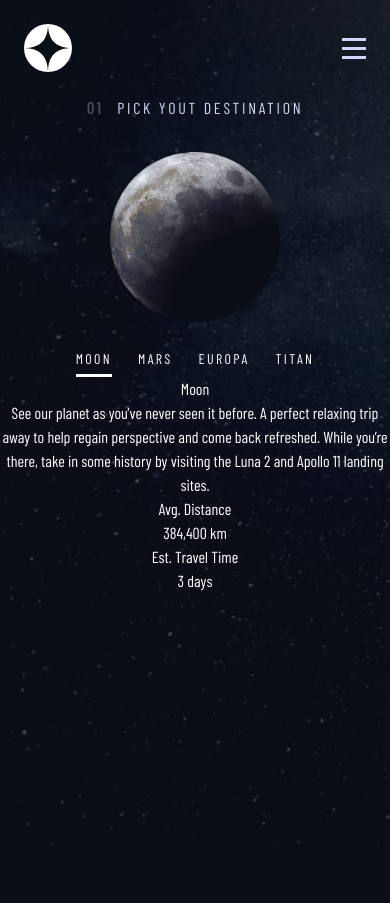
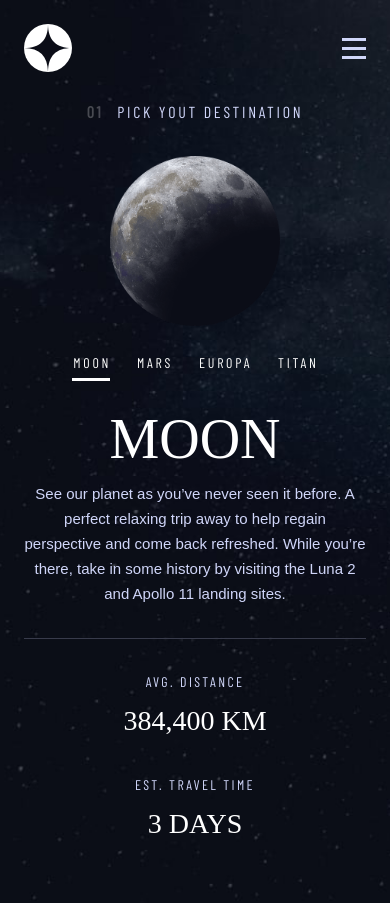
Before and after one commit to WandoCode/space-website, a Next.js app: page /destination in a window 390 px wide. Before the commit the page ends 844 px from the top, so only its background shows below. Built offline with nearby package versions, Linux system fonts and the light colour scheme; a web font is replaced by a local one.

Commit message:
Add style for destination page: mobile

```diff
--- a/components/atoms/ListItem/ListItem.tsx
+++ b/components/atoms/ListItem/ListItem.tsx
@@ -7,7 +7,7 @@ interface Props {
 export const ListItem = ({ text, isActive, cbClick }: Props) => {
   const buildItemClassName = () => {
     const basicStyle =
-      "relative nav-text w-fit  hover:after:content-[''] hover:after:h-[3px] hover:after:bg-white hover:after:w-[100%] hover:after:absolute hover:after:bottom-0 hover:after:left-0 cursor-pointer"
+      "relative w-fit hover:after:content-[''] hover:after:h-[3px] hover:after:bg-white hover:after:w-[100%] hover:after:absolute hover:after:bottom-0 hover:after:left-0 cursor-pointer"
 
     const activeStyle =
       "after:content-[''] after:h-[3px] after:bg-white after:w-[100%] after:absolute after:bottom-0 after:left-0"
@@ -17,7 +17,10 @@ export const ListItem = ({ text, isActive, cbClick }: Props) => {
 
   return (
     <li className={buildItemClassName()}>
-      <button className="subtitle-2 pb-2" onClick={() => cbClick()}>
+      <button
+        className="nav-text pb-2 translate-x-[1px] "
+        onClick={() => cbClick()}
+      >
         {text}
       </button>
     </li>
--- a/layouts/LayoutPage.tsx
+++ b/layouts/LayoutPage.tsx
@@ -25,7 +25,7 @@ export const LayoutPage = ({ mainClassName, children }: Props) => {
 
   return (
     <>
-      <header className="flex justify-between items-center py-6 px-6 sm:pt-0 sm:pr-0 sm:pl-10  md:pl-[55px] md:pt-10">
+      <header className="flex justify-between items-center pt-6 px-6 sm:pt-0 sm:pr-0 sm:pl-10  md:pl-[55px] md:pt-10">
         <div className="before:hidden relative flex-grow z-10 before:md:block before:md:h-[1px] before:md:content-[''] before:md:absolute before:md:bg-white before:md:right-[-30px] before:md:bottom-[50%] before:md:left-[112px] before:md:opacity-25 ">
           <Image src="/shared/logo.svg" alt="logo" width={48} height={48} />
         </div>
--- a/pages/destination.tsx
+++ b/pages/destination.tsx
@@ -13,8 +13,8 @@ const Destination = () => {
   return (
     <div className="min-h-[100dvh] flex flex-col md:bg-destination-bg-desktop bg-no-repeat bg-center bg-cover sm:bg-destination-bg-tablet bg-destination-bg-mobile">
       <LayoutPage>
-        <section className="">
-          <div className="flex flex-col items-center gap-8 mb-6">
+        <section className="px-6 pb-[58px] pt-7">
+          <div className="flex flex-col items-center gap-8 mb-6 ">
             <p className="h5">
               <span className="font-bold text-white/25 pr-2">01 </span> Pick
               yout destination
@@ -32,17 +32,19 @@ const Destination = () => {
               currChoice={currentDestiationIndex}
               changeCurrChoice={(i) => setCurrentDestiationIndex(i)}
             />
-            <h2>{currAstre.name}</h2>
-            <p>{currAstre.description}</p>
-          </div>
-          <div>
-            <div>
-              <h3>Avg. Distance</h3>
-              <p>{currAstre.distance}</p>
-            </div>
-            <div>
-              <h3>Est. Travel Time</h3>
-              <p>{currAstre.travel}</p>
+            <h2 className="h2 pt-4">{currAstre.name}</h2>
+            <p className="p pb-8 mb-8 border-b-[1px] border-b-gray-700 border-b-solid">
+              {currAstre.description}
+            </p>
+            <div className="flex flex-col gap-8">
+              <div className="flex flex-col gap-2">
+                <h3 className="subtitle-2">Avg. Distance</h3>
+                <p className="subtitle-1">{currAstre.distance}</p>
+              </div>
+              <div className="flex flex-col gap-2">
+                <h3 className="subtitle-2">Est. Travel Time</h3>
+                <p className="subtitle-1">{currAstre.travel}</p>
+              </div>
             </div>
           </div>
         </section>
--- a/styles/globals.css
+++ b/styles/globals.css
@@ -30,8 +30,15 @@ body {
 
 .h2 {
   font-family: var(--fontC);
-  font-size: 100px;
+  font-size: 56px;
   text-transform: uppercase;
+
+  @media screen(sm) {
+    font-size: 80px;
+  }
+  @media screen(md) {
+    font-size: 100px;
+  }
 }
 
 .h3 {
@@ -79,16 +86,12 @@ body {
   font-size: 14px;
   letter-spacing: 2.35px;
   text-transform: uppercase;
-
-  @media screen(sm) {
-    font-size: 16px;
-    letter-spacing: 2.7px;
-  }
+  color: theme('colors.light-blue');
 }
 
 .nav-text {
   font-family: var(--fontA);
-  font-size: 16px;
+  font-size: 14px;
   letter-spacing: 2.7px;
   text-transform: uppercase;
 
--- a/tailwind.config.js
+++ b/tailwind.config.js
@@ -16,6 +16,7 @@ module.exports = {
       'light-blue': '#D0D6F9',
       'gray-400': '#979797',
       'gray-600': '#151620',
+      'gray-700': '#383B4B',
       white: '#FFF',
     },
     fontFamily: {
```
